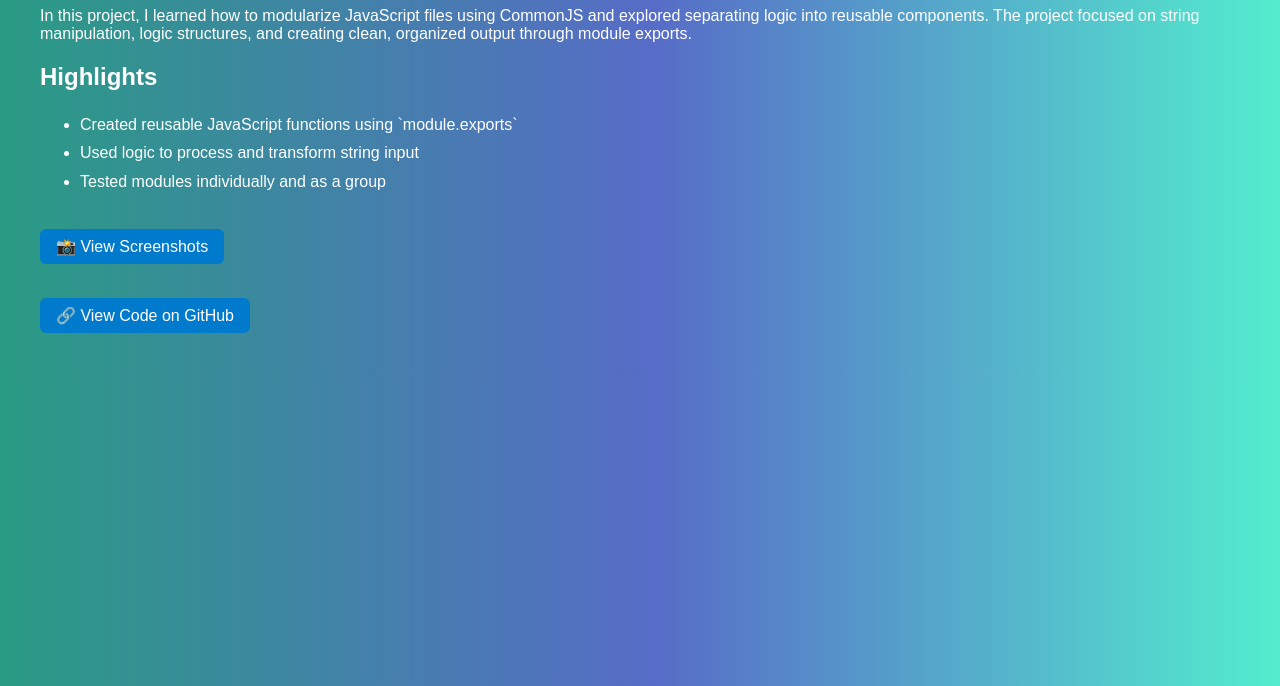
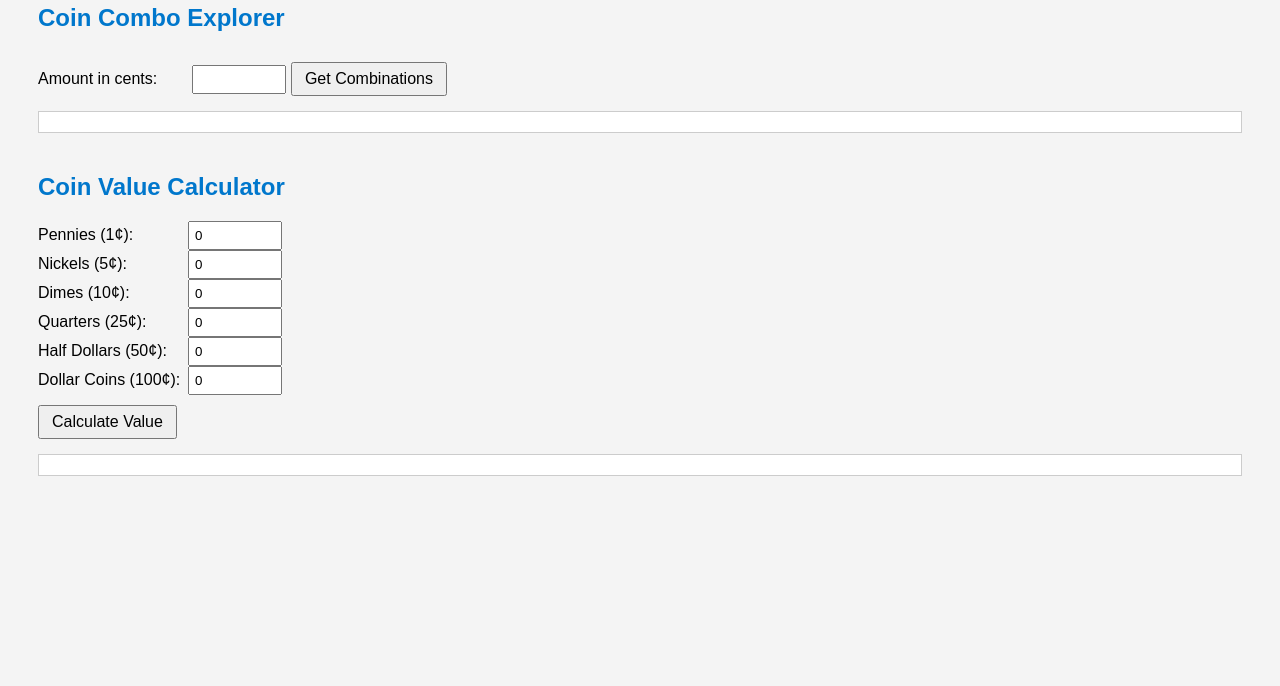
Before and after one commit to Escxped/cit281-p3, a website: page index.html in a window 1280 px wide. Shown: the part 114-800 px from the top of the page. Drawn offline with Linux system fonts and the light colour scheme.

Commit message:
Add files via upload

```diff
--- a/index.html
+++ b/index.html
@@ -1,44 +1,142 @@
 <!DOCTYPE html>
-<html>
+<html lang="en">
   <head>
-  <meta charset="UTF-8">
-  <title>Project 3 – Modular JavaScript</title>
+    <meta charset="UTF-8" />
+    <title>Coin Calculator</title>
     <style>
       body {
         font-family: Arial, sans-serif;
-      padding: 2rem;
-      background: linear-gradient(90deg, rgba(42,155,132,1) 0%, rgba(87,108,199,1) 51%, rgba(83,237,206,1) 100%);
-      color: #fff;
+        padding: 30px;
+        background-color: #f4f4f4;
       }
-    h1 { color: #ffe066; }
-    ul { line-height: 1.8; }
-    .button {
+      h1,
+      h2 {
+        color: #0077cc;
+      }
+      .section {
+        margin-bottom: 40px;
+      }
+      label {
         display: inline-block;
-      margin-top: 1rem;
-      padding: 0.5rem 1rem;
-      background-color: #007acc;
-      color: #fff;
-      text-decoration: none;
-      border-radius: 6px;
+        width: 150px;
+        margin-bottom: 5px;
       }
-    .button:hover {
-      background-color: #005f99;
+      input[type="number"] {
+        width: 80px;
+        padding: 5px;
+      }
+      button {
+        margin-top: 10px;
+        padding: 6px 12px;
+        font-size: 1rem;
+        cursor: pointer;
+      }
+      .result {
+        margin-top: 15px;
+        padding: 10px;
+        background: #fff;
+        border: 1px solid #ccc;
+        white-space: pre-wrap;
       }
     </style>
   </head>
   <body>
-  <h1>📦 CIT 281 – Project 3</h1>
-  <p>In this project, I learned how to modularize JavaScript files using CommonJS and explored separating logic into reusable components. The project focused on string manipulation, logic structures, and creating clean, organized output through module exports.</p>
+    <h1>Coin Calculator Interface</h1>
 
-  <h2>Highlights</h2>
-  <ul>
-    <li>Created reusable JavaScript functions using `module.exports`</li>
-    <li>Used logic to process and transform string input</li>
-    <li>Tested modules individually and as a group</li>
-  </ul>
+    <!-- Coin Combo Explorer -->
+    <div class="section">
+      <h2>Coin Combo Explorer</h2>
+      <label for="comboAmount">Amount in cents:</label>
+      <input type="number" id="comboAmount" min="0" />
+      <button onclick="fetchCombo()">Get Combinations</button>
+      <div class="result" id="comboResult"></div>
+    </div>
 
-  <a href="screenshots.html" class="button">📸 View Screenshots</a>
-  <br><br>
-  <a href="https://github.com/Escxped/cit281-p3" class="button" target="_blank">🔗 View Code on GitHub</a>
+    <!-- Coin Value Calculator -->
+    <div class="section">
+      <h2>Coin Value Calculator</h2>
+      <div>
+        <label>Pennies (1&cent;):</label
+        ><input type="number" id="pennies" value="0" />
+      </div>
+      <div>
+        <label>Nickels (5&cent;):</label
+        ><input type="number" id="nickels" value="0" />
+      </div>
+      <div>
+        <label>Dimes (10&cent;):</label
+        ><input type="number" id="dimes" value="0" />
+      </div>
+      <div>
+        <label>Quarters (25&cent;):</label
+        ><input type="number" id="quarters" value="0" />
+      </div>
+      <div>
+        <label>Half Dollars (50&cent;):</label
+        ><input type="number" id="halves" value="0" />
+      </div>
+      <div>
+        <label>Dollar Coins (100&cent;):</label
+        ><input type="number" id="dollars" value="0" />
+      </div>
+      <button onclick="fetchValue()">Calculate Value</button>
+      <div class="result" id="valueResult"></div>
+    </div>
+
+    <script>
+      async function fetchCombo() {
+        const amount = document.getElementById("comboAmount").value;
+        const resultBox = document.getElementById("comboResult");
+        resultBox.innerHTML = "Loading...";
+
+        try {
+          const res = await fetch(`/coincombo?amount=${amount}`);
+          const data = await res.json();
+
+          if (data.totalCombinations === 0) {
+            resultBox.innerHTML = "No combinations found.";
+          } else {
+            resultBox.innerHTML =
+              `Found ${data.totalCombinations} combinations:\n` +
+              data.combinations
+                .slice(0, 20)
+                .map(
+                  (combo, i) =>
+                    `${i + 1}. ${combo.quarters}q, ${combo.dimes}d, ${
+                      combo.nickels
+                    }n, ${combo.pennies}p`
+                )
+                .join("\n") +
+              (data.totalCombinations > 20 ? "\n...more not shown." : "");
+          }
+        } catch (err) {
+          resultBox.innerHTML = "Error retrieving combinations.";
+        }
+      }
+
+      async function fetchValue() {
+        const getVal = (id) => document.getElementById(id).value || 0;
+
+        const params = new URLSearchParams({
+          pennies: getVal("pennies"),
+          nickels: getVal("nickels"),
+          dimes: getVal("dimes"),
+          quarters: getVal("quarters"),
+          halves: getVal("halves"),
+          dollars: getVal("dollars"),
+        });
+
+        const resultBox = document.getElementById("valueResult");
+        resultBox.innerHTML = "Calculating...";
+
+        try {
+          const res = await fetch(`/coinvalue?${params.toString()}`);
+          const data = await res.json();
+          resultBox.innerHTML = `Total Value: $${data.totalDollars} (${data.totalCents}&cent;)`;
+        } catch (err) {
+          resultBox.innerHTML = "Error calculating value.";
+        }
+      }
+    </script>
   </body>
 </html>
```
Also changed, not shown: p3-module.js (added, +87 -0 lines), p3-server.js (added, +56 -0 lines), package.json (added, +15 -0 lines). Lines whose indentation alone changed are shown as unchanged.
